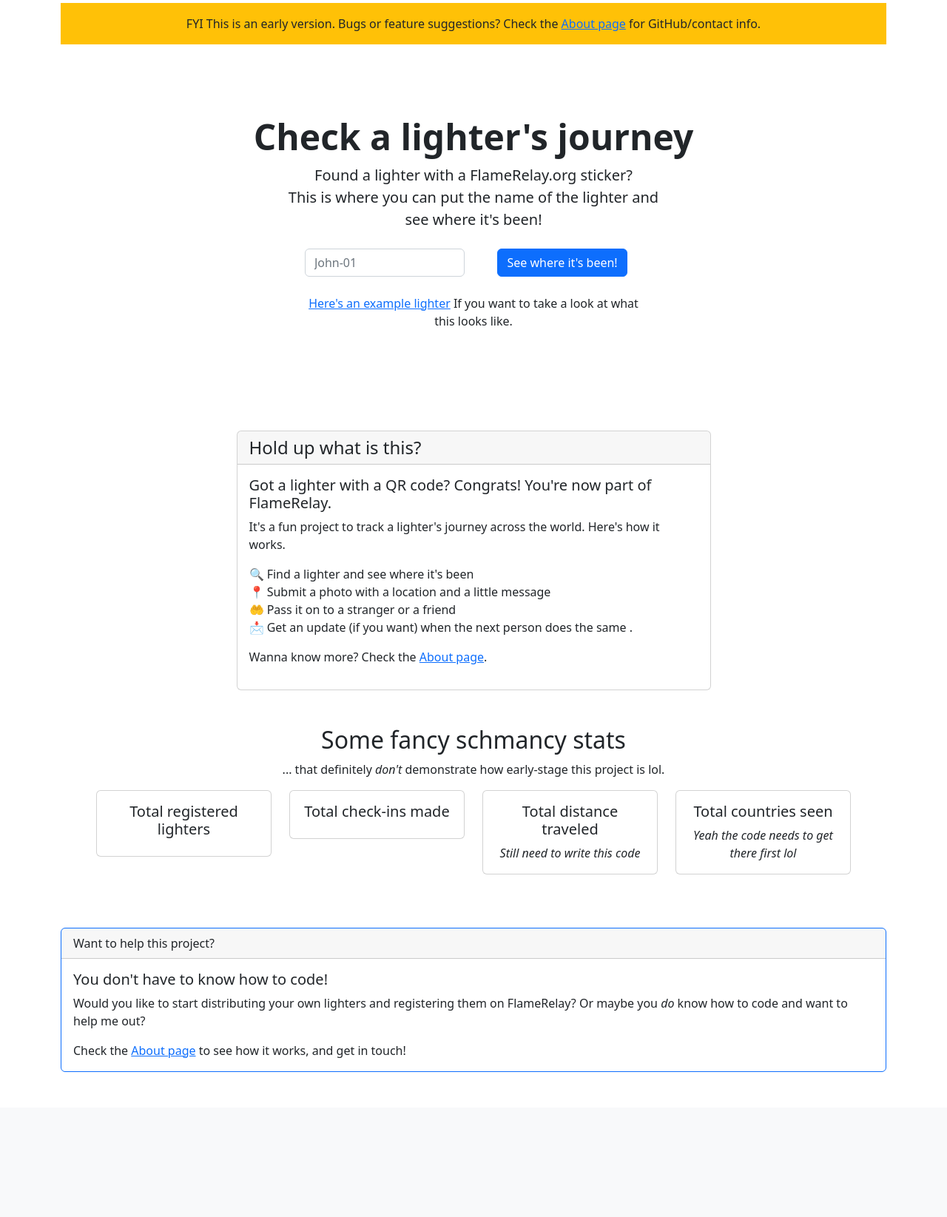
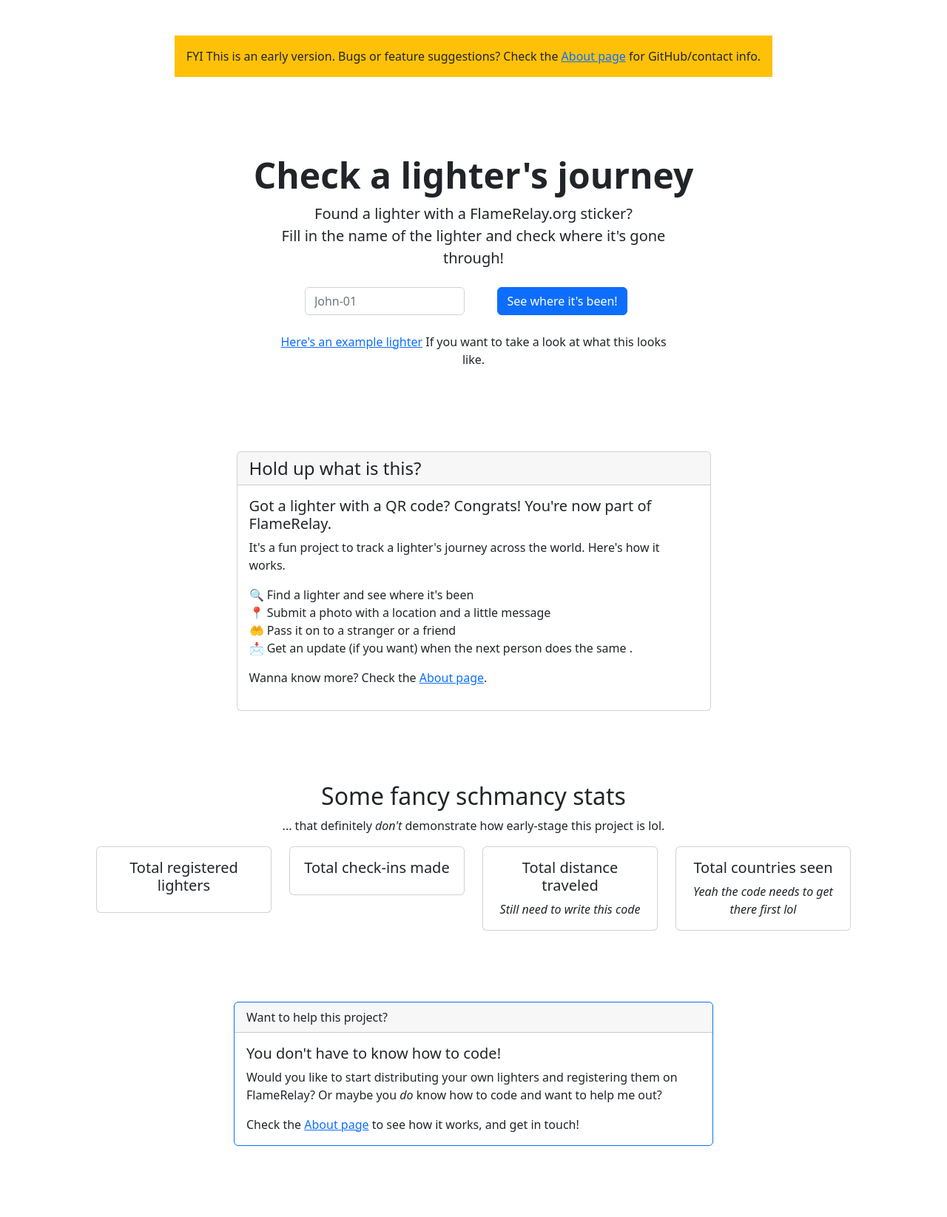
Before and after one commit to jvacek/FlameRelay, a Django app: template flamerelay/templates/pages/home.html in a window 1280 px wide. Shown: the part 56-1701 px from the top of the page at 74% size. Before the commit the page ends 1505 px from the top, so only its background shows below. Run offline with Django 4.2, Linux system fonts and the light colour scheme; the template is opened without the code that fills it, so the values that code supplies are empty; some libraries are stand-ins or nearby versions.

Commit message:
center and pad a bunch of stuff

```diff
--- a/flamerelay/templates/pages/home.html
+++ b/flamerelay/templates/pages/home.html
@@ -1,16 +1,20 @@
 {% extends "base.html" %}
 {% block content %}
+  <div class="row justify-content-sm-center mt-5">
+    <div class="col-auto">
       <div class="p-3 mb-2 bg-warning text-dark text-center">
         FYI This is an early version. Bugs or feature suggestions? Check the <a href="{% url 'about' %}">About page</a> for GitHub/contact info.
       </div>
-  <div class="px-4 py-5 my-5 text-center">
+    </div>
+  </div>
+  <div class="px-3 py-5 my-5 text-center">
     {% comment %} <img class="d-block mx-auto mb-4" src="/docs/5.0/assets/brand/bootstrap-logo.svg" alt="" width="72" height="57"> {% endcomment %}
     <h1 class="display-5 fw-bold">Check a lighter's journey</h1>
     <div class="col-lg-6 mx-auto">
       <p class="lead mb-4">
         Found a lighter with a FlameRelay.org sticker?
         <br>
-        This is where you can put the name of the lighter and see where it's been!
+        Fill in the name of the lighter and check where it's gone through!
         <br>
       </p>
       <div class="d-grid gap-2 d-sm-flex justify-content-sm-center">
@@ -31,7 +35,7 @@
           </div>
         </form>
       </div>
-      <div class="row m-4">
+      <div class="row mt-4">
         <p>
           <a href={% url 'backend:unit' "test-123" %}>Here's an example lighter</a> If you want to take a look at what this looks like.
         </p>
@@ -61,7 +65,7 @@
       </div>
     </div>
   </div>
-  <div class="text-center p-5">
+  <div class="text-center p-5 mt-5">
     <h2>Some fancy schmancy stats</h2>
     <p>
       ... that definitely <i>don't</i> demonstrate how early-stage this project is lol.
@@ -109,8 +113,8 @@
       </div>
     </div>
   </div>
-  <br>
-  <div class="card border-primary mb-5">
+  <div class="mb-5 p-5 col-lg-8 mx-auto">
+    <div class="card border-primary">
       <div class="card-header">Want to help this project?</div>
       <div class="card-body">
         <h5 class="card-title">You don't have to know how to code!</h5>
@@ -122,4 +126,5 @@
         </p>
       </div>
     </div>
+  </div>
 {% endblock content %}
```
Lines whose indentation alone changed are shown as unchanged.
